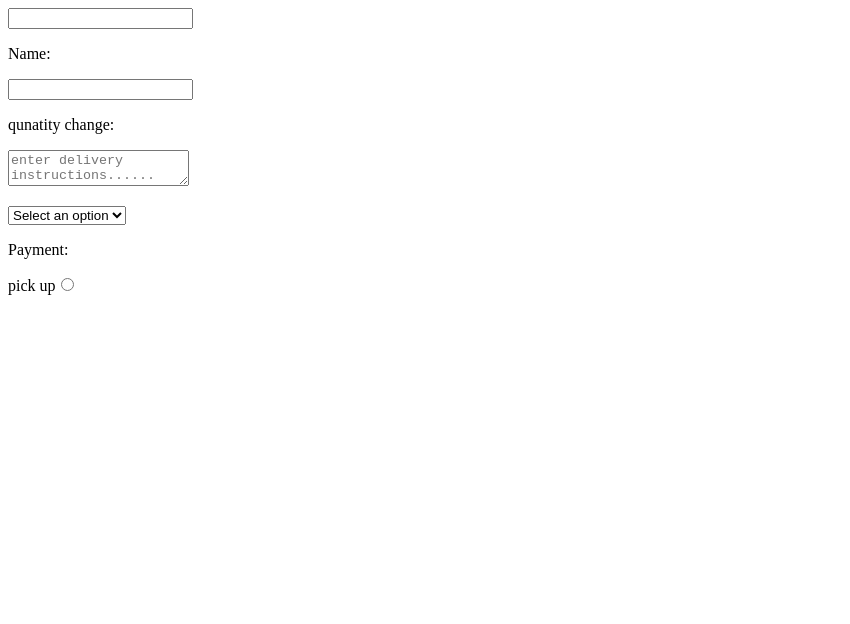
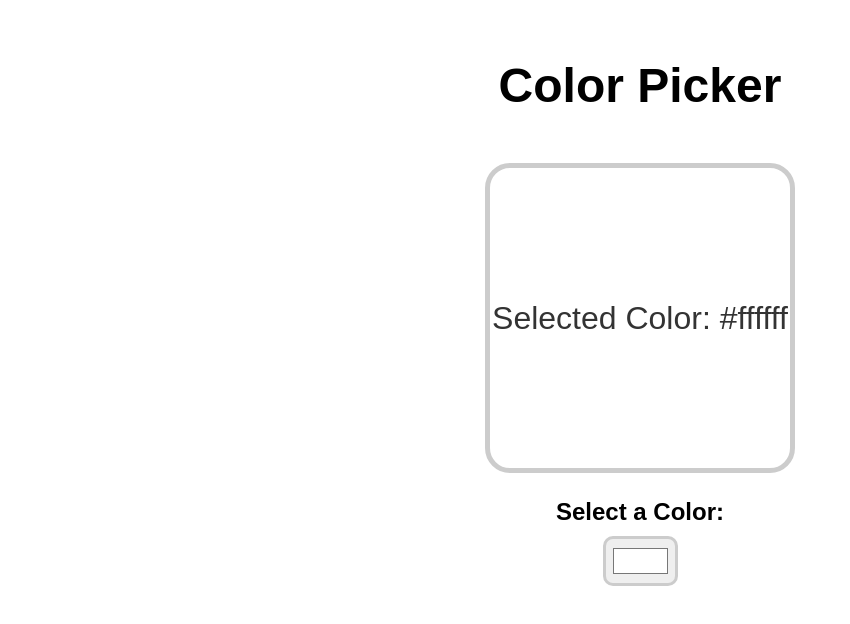
Before and after one commit to okechukwu-okolie/practicingReactHooks, a React (Vite) app: page / in a window 1280 px wide. Shown: the top 624 px of the page, without its empty margins (0-850 px from the left). Built offline with nearby package versions, Linux system fonts and the light colour scheme.

Commit message:
first commit 4

```diff
--- a/src/App.jsx
+++ b/src/App.jsx
@@ -1,7 +1,8 @@
 
 
 import React from 'react'
-import OnChange from './Onchange'
+// import OnChange from './Onchange'
+import ColorPicker from './ColorPicker'
 // import OnClick from './OnClick'
 
 // import Button from './Button'
@@ -13,7 +14,8 @@
       {/* <Button/> */}
       {/* <Button2/> */}
       {/* <OnClick/> */}
-      <OnChange/>
+      {/* <OnChange/> */}
+      <ColorPicker/>
     </div>
   )
 }
--- /dev/null
+++ b/src/ColorPicker.jsx
@@ -0,0 +1,24 @@
+import { useState } from 'react'
+import React from 'react'
+
+const ColorPicker = () => {
+
+    const[color,setColor]=useState('#ffffff')
+
+    function handleColorChange(e){
+        setColor(e.target.value)
+    }
+
+  return (
+    <div className='colorPickerContainer'>
+        <h1>Color Picker</h1>
+        <div className="colorDisplay" style={{backgroundColor:color}} >
+            <p>Selected Color: {color}</p>
+        </div>
+        <label>Select a Color:</label>
+        <input type='color' value={color} onChange={handleColorChange}/>
+    </div>
+  )
+}
+
+export default ColorPicker
--- a/src/OnChange.jsx
+++ b/src/OnChange.jsx
@@ -8,7 +8,7 @@
     const [quantity, setQuantity] = useState()// for number input
     const [textArea, setTextArea] = useState('')//  for text area input
     const [select,setSelect]=useState('')//for selecting options
-    const [radioButton, setRadioButton]=useState('')
+    const [radioButton, setRadioButton]=useState('')//for checking radio buttons
 
     function displayName(e){
         setName(e.target.value)
@@ -31,13 +31,13 @@
     <div>
         <input type="text" onChange={displayName} value={name} />
         <p>Name: {name}</p>
-
+{/* *************************************************** */}
         <input type="number" value={quantity} onChange={quantityChange} />
         <p>qunatity change: {quantity}</p>
-
-         <textArea value={textArea} onChange={textContent} placeholder='enter delivery instructions......' />
+{/* ************************************* */}
+         <textarea value={textArea} onChange={textContent} placeholder='enter delivery instructions......' />
          <p>{textArea}</p>
-
+{/* ************************************************* */}
          <select value={select} onChange={selectArea} >
               <option value="">Select an option</option>
               <option value="visa">Visa</option>
@@ -45,11 +45,21 @@
               <option value="giftcard">Giftcard</option>
         </select>
         <p>Payment: {select}</p>
-
-        <label htmlFor="">
+{/* *************************************************** */}
+        <label>
           pick up
-          <input type="radio" value='action' checked={radioButton === 'action'} />
+          <input type="radio" value='pick up'
+                                      checked={radioButton === 'pick up'}
+                                      onChange={Radio}/>
         </label>
+<br />
+        <label>
+         delivery
+          <input type="radio" value='delivery'
+                                      checked={radioButton === 'delivery'}
+                                      onChange={Radio}/>
+        </label>
+        <p>Shipping: {radioButton} </p>
     </div>
   )
 }
--- a/src/index.css
+++ b/src/index.css
@@ -0,0 +1,40 @@
+body{
+    font-family: Arial, Helvetica, sans-serif;
+}
+.colorPickerContainer{
+    display:flex;
+    flex-direction: column;
+    align-items: center;
+}
+h1{
+    margin: 50px;
+    font-size: 3rem;
+}
+.colorDisplay{
+    width: 300px;
+    height: 300px;
+    display: flex;
+    justify-content: center;
+    align-items: center;
+    border: 5px solid hsl(0, 0%, 80%);
+    border-radius: 25px;
+    margin-bottom: 25px;
+    transition: 0.25s ease;
+}
+.colorDisplay p{
+    color: hsl(0, 0%, 20%);
+    font-size: 2rem;
+    text-align: center;
+}
+label{
+    font-size: 1.5rem;
+    font-weight: bold;
+    margin-bottom: 10px;
+}
+input[type='color']{
+    width: 75px;
+    height: 50px;
+    padding: 5px;
+    border-radius: 10px;
+    border: 3px solid hsl(0, 0%, 80%);
+}
```
